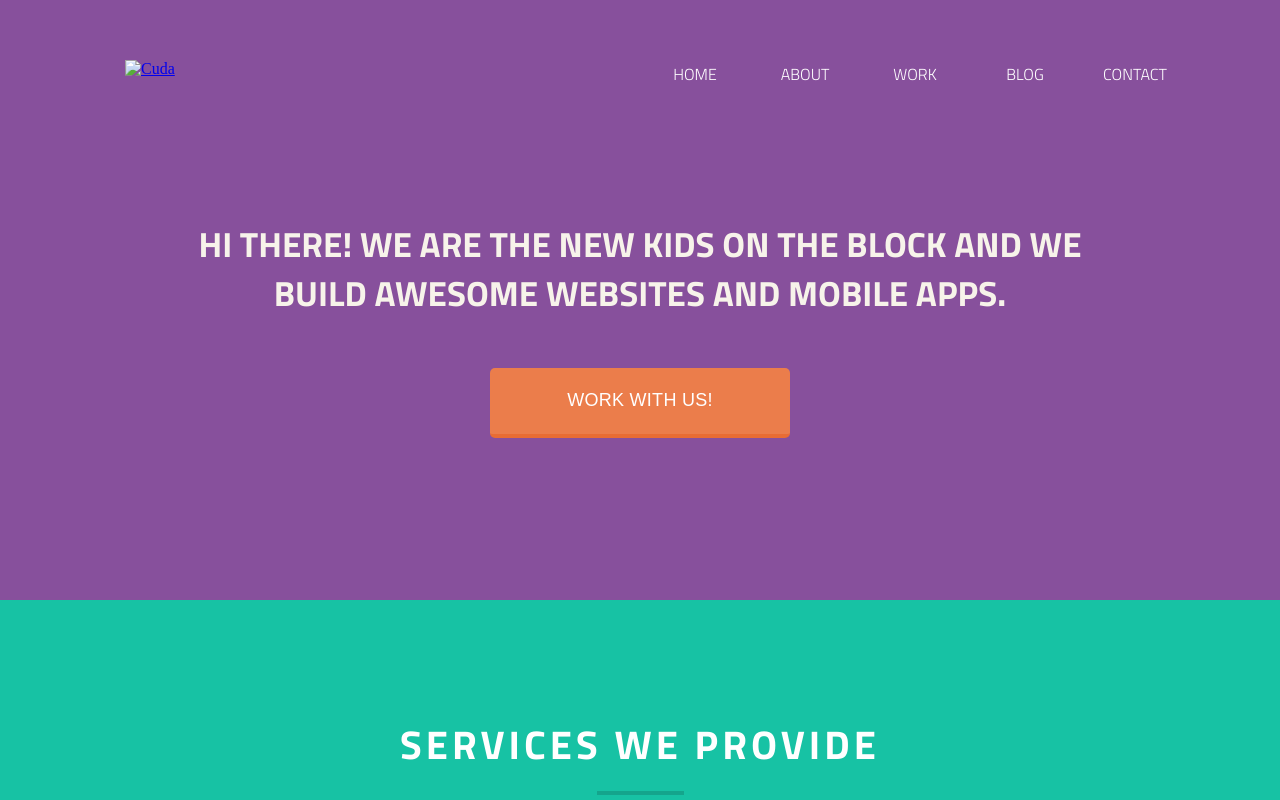
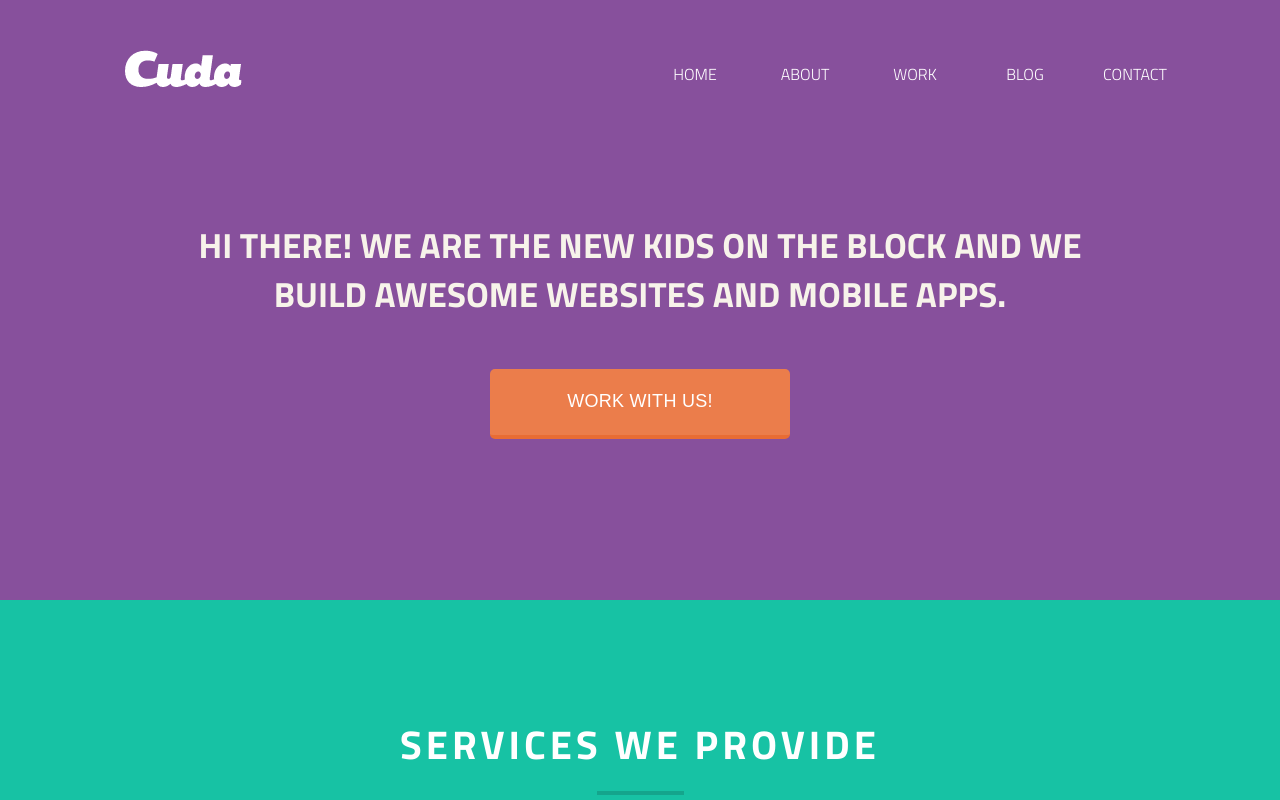
Before and after one commit to antonygvozdev/antonygvozdev.github.io, a plain HTML site: page cuda/index.html in a window 1280 px wide. Shown: the top 800 px of the page. Drawn offline with nearby package versions, Linux system fonts and the light colour scheme.

Commit message:
Update index.html

```diff
--- a/cuda/index.html
+++ b/cuda/index.html
@@ -17,7 +17,7 @@
             <div class="container">
                 <div class="row justify-content-between">
                     <div class="col-2">
-                        <a href="#"><img class="navbar__logo" s="/cuda/img/logo.png" alt="Cuda"></a>
+                        <a href="#"><img class="navbar__logo" src="/cuda/img/logo.png" alt="Cuda"></a>
                     </div>
                     <!-- /.col-md-2 -->
                     <div class="col-md-6 col-sm-8 col-4">
```
